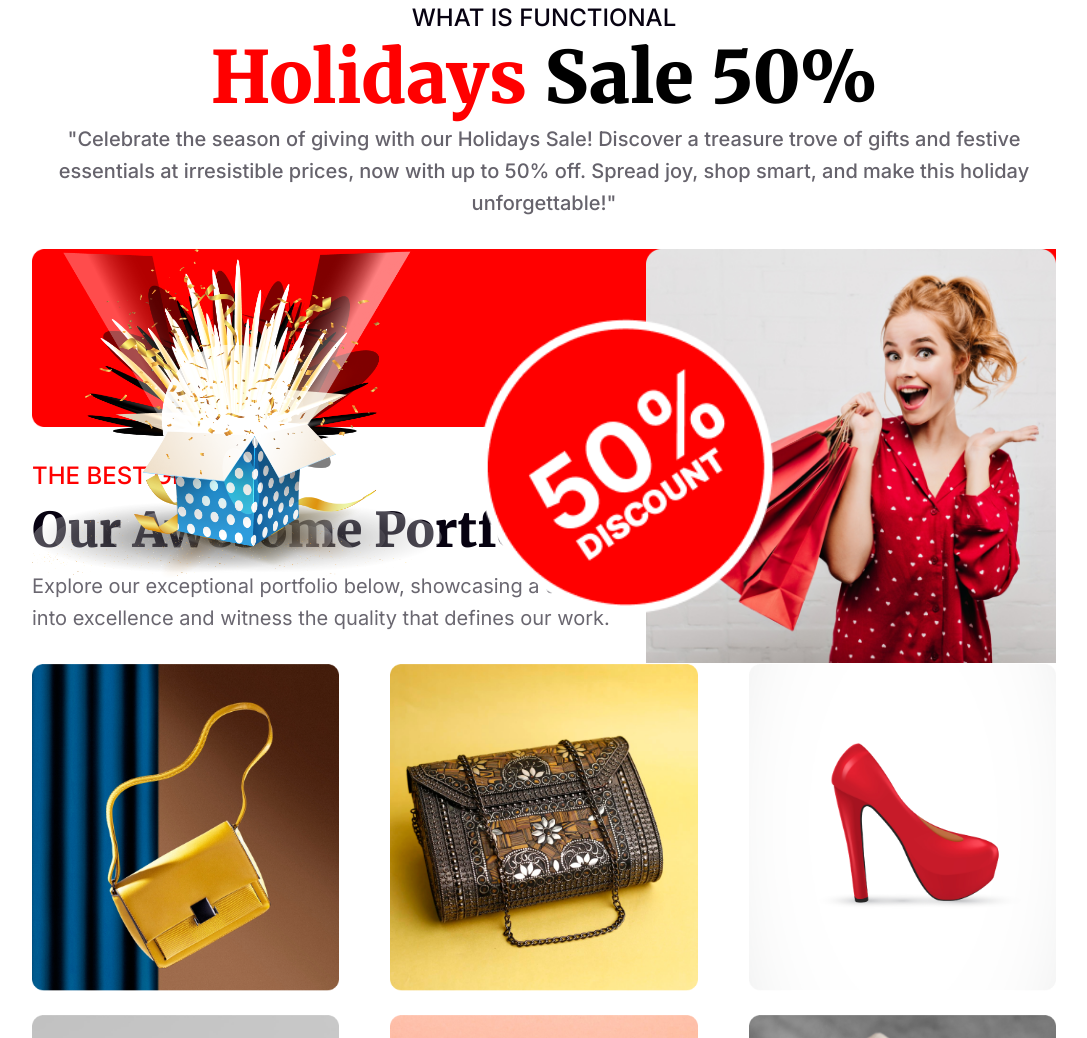
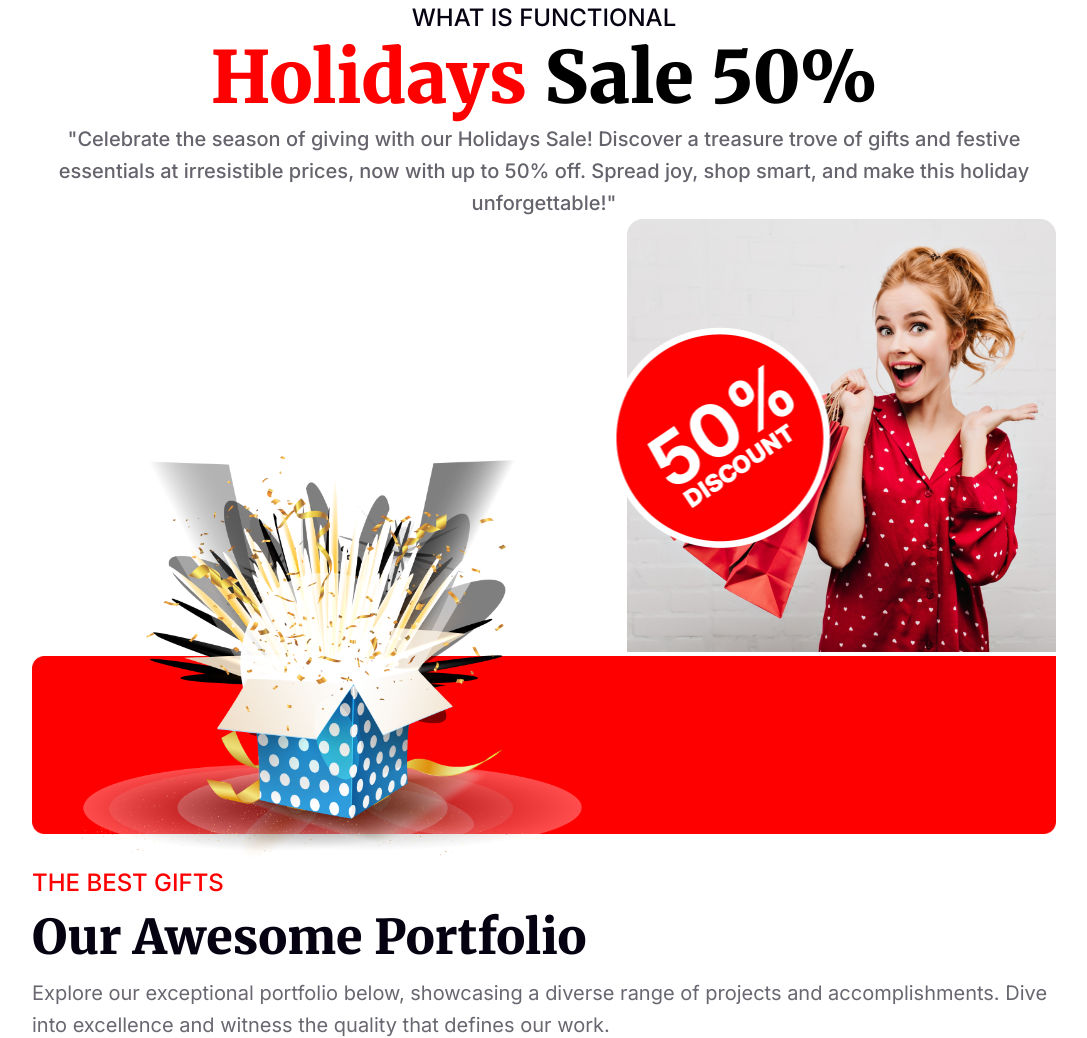
Before and after one commit to faysalahmed93/New-Year-New, a plain HTML site: page index.html in a window 1280 px wide. Shown: the part 2798-3836 px from the top of the page, without its empty margins (96-1183 px from the left). Drawn offline with Linux system fonts and the light colour scheme.

Commit message:
final upload

```diff
--- a/css/style.css
+++ b/css/style.css
@@ -222,39 +222,33 @@
 }
 .holiday-image {
   display: flex;
-  align-items: center;
+  align-items: flex-end;
   justify-content: space-between;
+}
+.circle {
   position: relative;
+  bottom: 0;
+  right: 0;
+  z-index: 10;
 }
-.holiday-image-container img {
-  margin-top: 30px;
+.bottom_image {
+  position: relative;
   width: 100%;
 }
-.holiday-image-container:last-child img {
-}
-
-.holiday-image img {
-  position: relative;
+img.circe_offer {
+  position: absolute;
+  top: 50%;
+  left: -50%;
+  transform: translate(50%, -50%);
 }
 .left-image {
-  width: 40%;
-  position: absolute;
-  left: 0;
-  top: 55%;
-  z-index: 20;
+  position: relative;
+  top: 220px;
+  left: 50px;
+  z-index: 10;
 }
-.right-image {
-  width: 40%;
-  position: absolute;
-  right: 0%;
-  top: 20%;
-  z-index: 20;
-}
-
-.right-image img:last-child {
-  position: absolute;
-  top: 3%;
-  right: 55%;
+.left-image img {
+  width: 500px;
 }
 /* awesome-portfolio */
 .awesome-text {
--- a/index.html
+++ b/index.html
@@ -84,19 +84,23 @@
       <h2> <span class="same-color">Holidays</span> Sale 50%</h2>
       <p>"Celebrate the season of giving with our Holidays Sale! Discover a treasure trove of gifts and festive essentials at irresistible prices, now with up to 50% off. Spread joy, shop smart, and make this holiday unforgettable!"</p>
     </div>
-    <div class="holiday-image-container">
+    <!--  -->
+      <div class="holiday-image-container">
     <div class="holiday-image">
       <div class="left-image">
       <img src="images/Group 75.png" alt="">
       </div>
       <div class="right-image">
-        <img  src="images/Rectangle 1.png" alt="This is a girl ">
-        <img src="images/Group 44.png" alt="">
+        <div class="circle">
+          <img  src="images/Rectangle 1.png" alt="This is a girl ">
+          <img src="images/Group 44.png" alt="" class="circe_offer">
+        </div>
       </div>
-            </div>
-         <img src="images/Rectangle 2.png" alt="">
+      </div>
+         <img src="images/Rectangle 2.png" alt="" class="bottom_image">
 </div>
     </div>
+    <!--  -->
   </div>
 </section>
     </main>
@@ -106,7 +110,7 @@
         <h3>THE BEST GIFTS</h3>
         <h2>Our Awesome Portfolio</h2>
         <p>
-Explore our exceptional portfolio below, showcasing a diverse range of projects and accomplishments. Dive into excellence and witness the quality that defines our work.
+          Explore our exceptional portfolio below, showcasing a diverse range of projects and accomplishments. Dive into excellence and witness the quality that defines our work.
         </p>
       </div>
       <div class="awesome-image">
```
